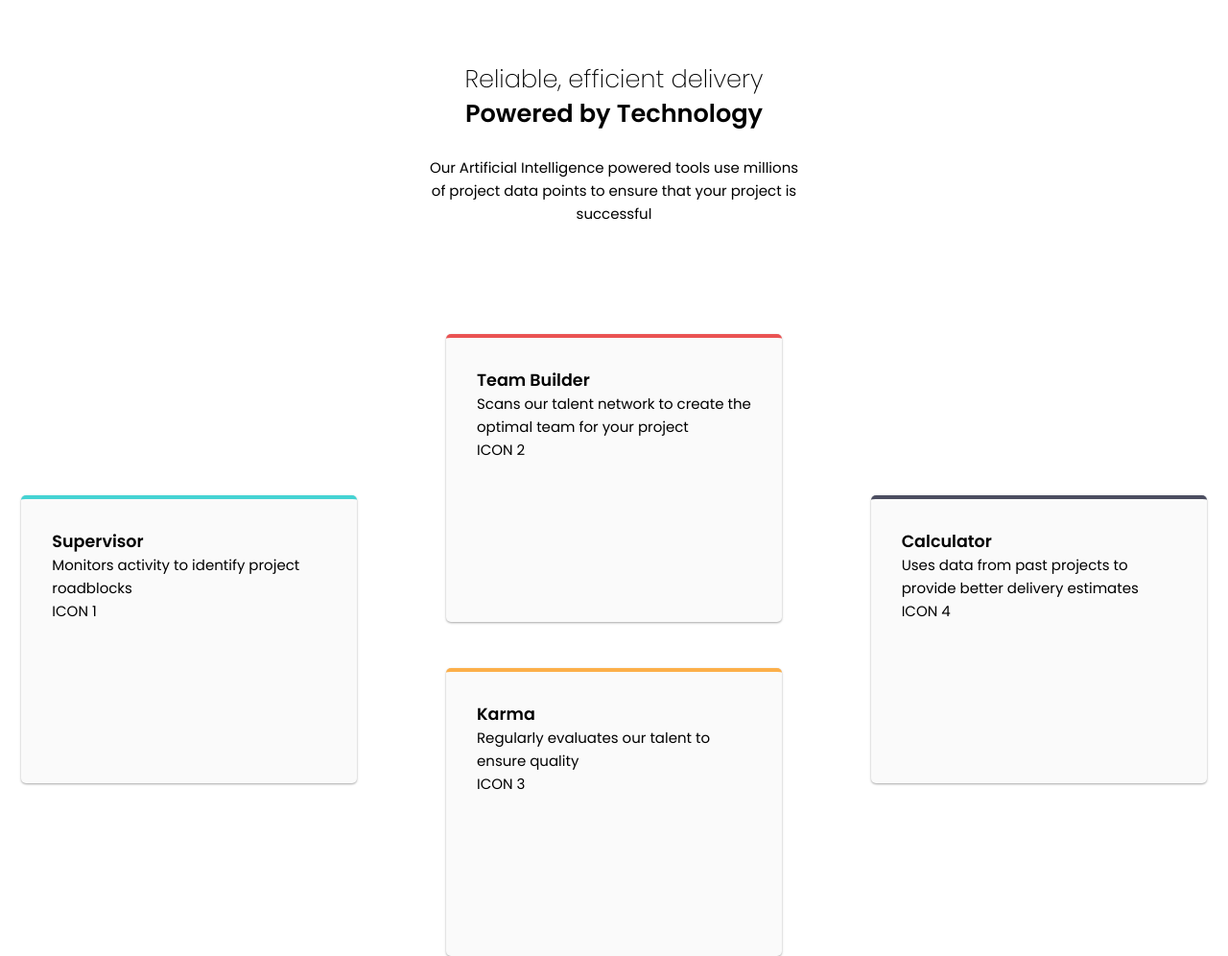
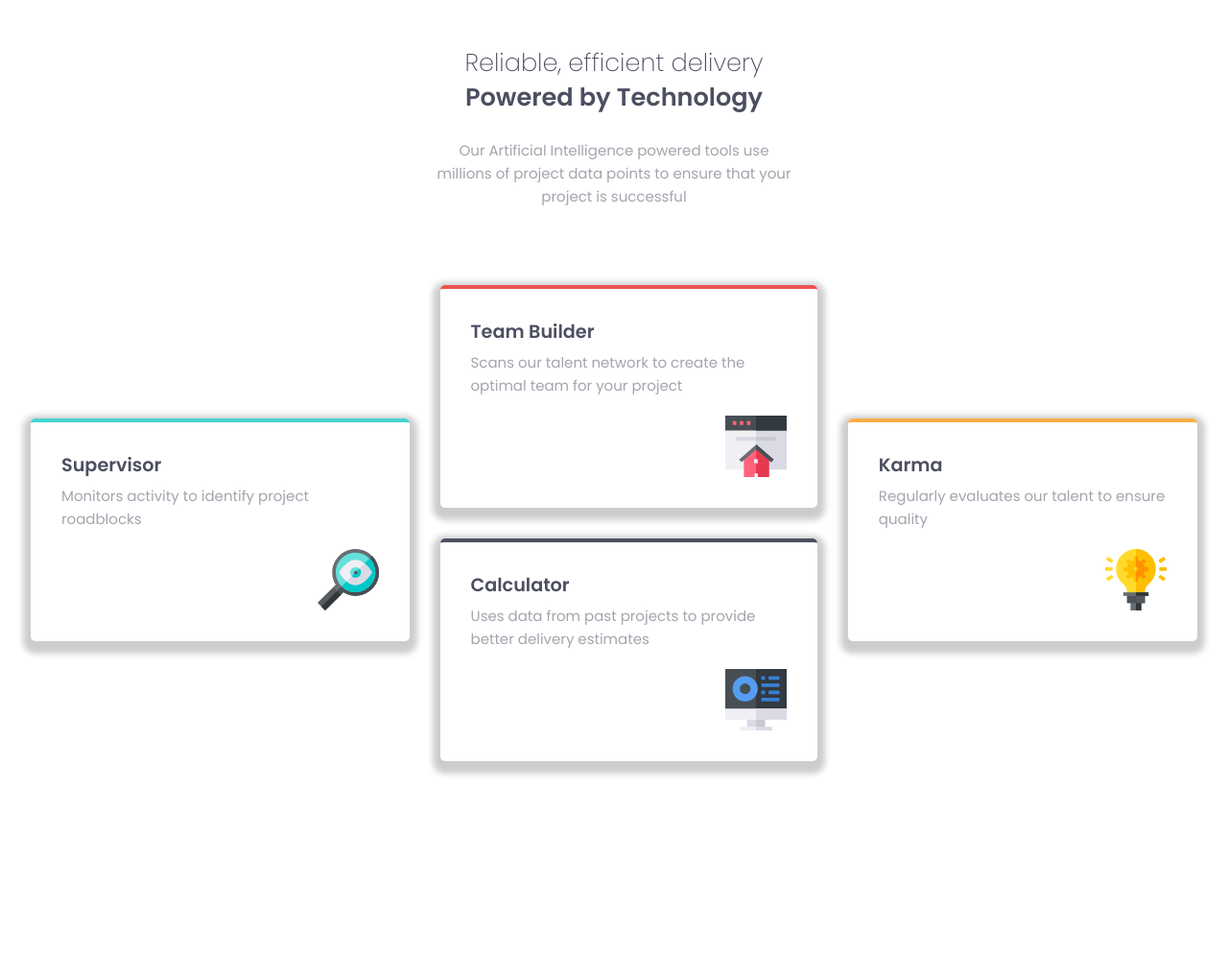
Before and after one commit to jonnywillrees/four-card-feature-section-master, a website: page index.html in a window 1280 px wide. Shown: the whole page at 96% size. After the commit the page ends 825 px from the top, so only its background shows below. Drawn offline with Linux system fonts and the light colour scheme.

Commit message:
final commit

```diff
--- a/index.html
+++ b/index.html
@@ -3,15 +3,12 @@
   <head>
     <meta charset="UTF-8" />
     <meta name="viewport" content="width=device-width, initial-scale=1.0" />
-    <!-- displays site properly based on user's device -->
-
     <link
       rel="icon"
       type="image/png"
       sizes="32x32"
       href="./images/favicon-32x32.png"
     />
-
     <title>Frontend Mentor | Four card feature section</title>
     <link rel="preconnect" href="https://fonts.gstatic.com" />
     <link
@@ -21,7 +18,7 @@
     <link rel="stylesheet" href="dist/style.css" />
   </head>
   <body>
-    <div class="main-container">
+    <!-- Header component -->
     <header class="header text-center">
       <h2 class="heading-secondary heading-secondary--thin">
         Reliable, efficient delivery
@@ -34,31 +31,28 @@
         points to ensure that your project is successful
       </p>
     </header>
-
+    <div class="grid-container">
       <div class="card card--cyan">
         <h3 class="heading-tertiary">Supervisor</h3>
         <p>Monitors activity to identify project roadblocks</p>
-        <span class="icon">ICON 1</span>
+        <img class="card__img" src="images/icon-supervisor.svg" alt="" />
       </div>
-
       <div class="card card--red">
         <h3 class="heading-tertiary">Team Builder</h3>
         <p>
           Scans our talent network to create the optimal team for your project
         </p>
-        <span class="icon">ICON 2</span>
+        <img class="card__img" src="images/icon-team-builder.svg" alt="" />
       </div>
-
       <div class="card card--orange">
         <h3 class="heading-tertiary">Karma</h3>
         <p>Regularly evaluates our talent to ensure quality</p>
-        <span class="icon">ICON 3</span>
+        <img class="card__img" src="images/icon-karma.svg" alt="" />
       </div>
-
       <div class="card card--blue">
         <h3 class="heading-tertiary">Calculator</h3>
         <p>Uses data from past projects to provide better delivery estimates</p>
-        <span class="icon">ICON 4</span>
+        <img class="card__img" src="images/icon-calculator.svg" alt="" />
       </div>
     </div>
 
--- a/scss/_card.scss
+++ b/scss/_card.scss
@@ -1,47 +1,44 @@
 .card {
-  height: 300px;
-  max-width: 350px;
-  // margin: 0 auto;
+  max-width: 400px;
+  border-top: 4px solid transparent;
+  border-radius: 5px;
+  box-shadow: 0 5px 6px 8px rgba(0, 0, 0, 0.2);
   padding: 2rem;
-  background-color: $color-neutral-light-gray;
-  border-radius: 5px;
-  border-top: 4px solid transparent;
-
-  box-shadow: 0 1px 3px rgba(0, 0, 0, 0.12), 0 1px 2px rgba(0, 0, 0, 0.24);
-  transition: all 0.3s cubic-bezier(0.25, 0.8, 0.25, 1);
-
-  &:hover {
-    box-shadow: 0 14px 28px rgba(0, 0, 0, 0.25), 0 10px 10px rgba(0, 0, 0, 0.22);
-  }
+  justify-self: center;
+  position: relative;
 
   &--cyan {
     border-color: $color-primary-cyan;
 
     @media (min-width: 900px) {
-      grid-column: 1 / 2;
-      grid-row: 3 / 4;
-      transform: translateY(-60%);
+      position: relative;
+      top: 60%;
     }
   }
 
   &--red {
     border-color: $color-primary-red;
-
-    @media (min-width: 900px) {
-      grid-column: 2 / 3;
-    }
   }
 
   &--orange {
     border-color: $color-primary-orange;
 
     @media (min-width: 900px) {
-      grid-column: 2 / 3;
+      position: relative;
+      top: 60%;
     }
   }
 
   &--blue {
     border-color: $color-neutral-dark-blue;
-    transform: translateY(-60%);
+
+    @media (min-width: 900px) {
+      grid-column: 2/3;
+    }
+  }
+
+  &__img {
+    float: right;
+    margin-top: 1.2rem;
   }
 }
--- /dev/null
+++ b/scss/_header.scss
@@ -0,0 +1,5 @@
+.header {
+  text-align: center;
+  max-width: 375px;
+  margin: 3rem auto;
+}
--- a/scss/_layout.scss
+++ b/scss/_layout.scss
@@ -1,18 +1,10 @@
-.main-container {
+.grid-container {
   display: grid;
-  grid-template-columns: 1fr;
-  align-items: center;
-  gap: 3rem;
-  justify-items: center;
+  gap: 2rem;
+  padding: 2rem;
+  justify-content: center;
 
   @media (min-width: 900px) {
-    grid-template-columns: repeat(3, 1fr);
-    grid-template-rows: repeat(3, 1fr);
+    grid-template-columns: repeat(3, auto);
   }
 }
-
-.header {
-  @media (min-width: 900px) {
-    grid-column: 2 / 3;
-  }
-}
--- a/scss/_typography.scss
+++ b/scss/_typography.scss
@@ -1,10 +1,29 @@
+body {
+  color: $color-neutral-gray-blue;
+}
+
 .heading-secondary {
   font-size: 1.6rem;
+  color: $color-neutral-dark-blue;
 
   &--thin {
     font-weight: 200;
   }
+
   &--bold {
     font-weight: 600;
+
+    &:not(:last-child) {
+      margin-bottom: 1em;
+    }
   }
 }
+
+.heading-tertiary {
+  color: $color-neutral-dark-blue;
+  font-size: 1.2rem;
+
+  &:not(:last-child) {
+    margin-bottom: 0.3em;
+  }
+}
--- a/scss/_utilities.scss
+++ /dev/null
@@ -1,7 +0,0 @@
-.text-center {
-  text-align: center;
-}
-
-.text-mb-3:not(:last-child) {
-  margin-bottom: 1em;
-}
--- a/scss/main.scss
+++ b/scss/main.scss
@@ -2,8 +2,8 @@
 @import "reset";
 @import "layout";
 @import "typography";
-@import "utilities";
 @import "card";
+@import "header";
 
 // Footer
 .attribution {
```
Also changed, not shown: dist/style.css. Lines whose indentation alone changed are shown as unchanged.
